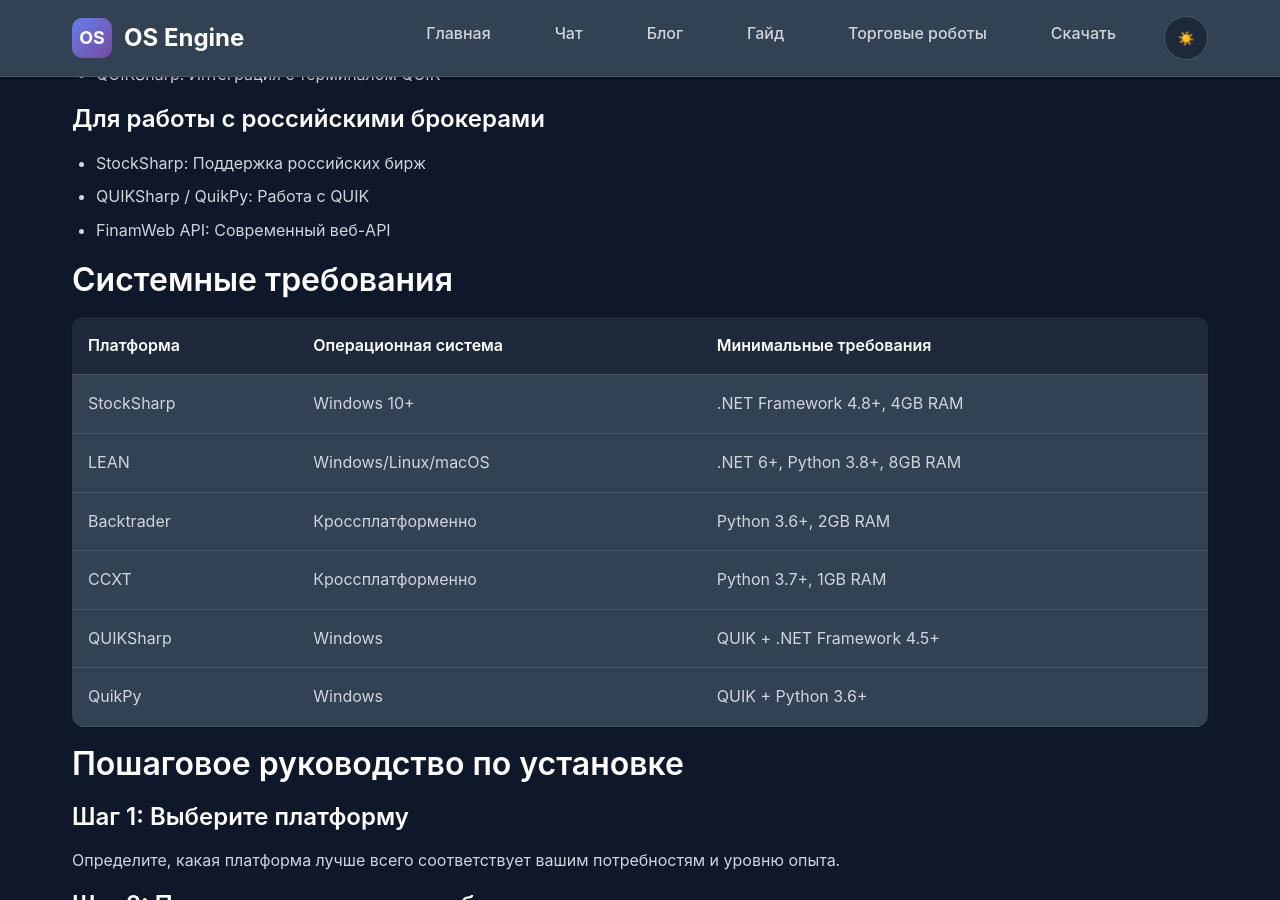
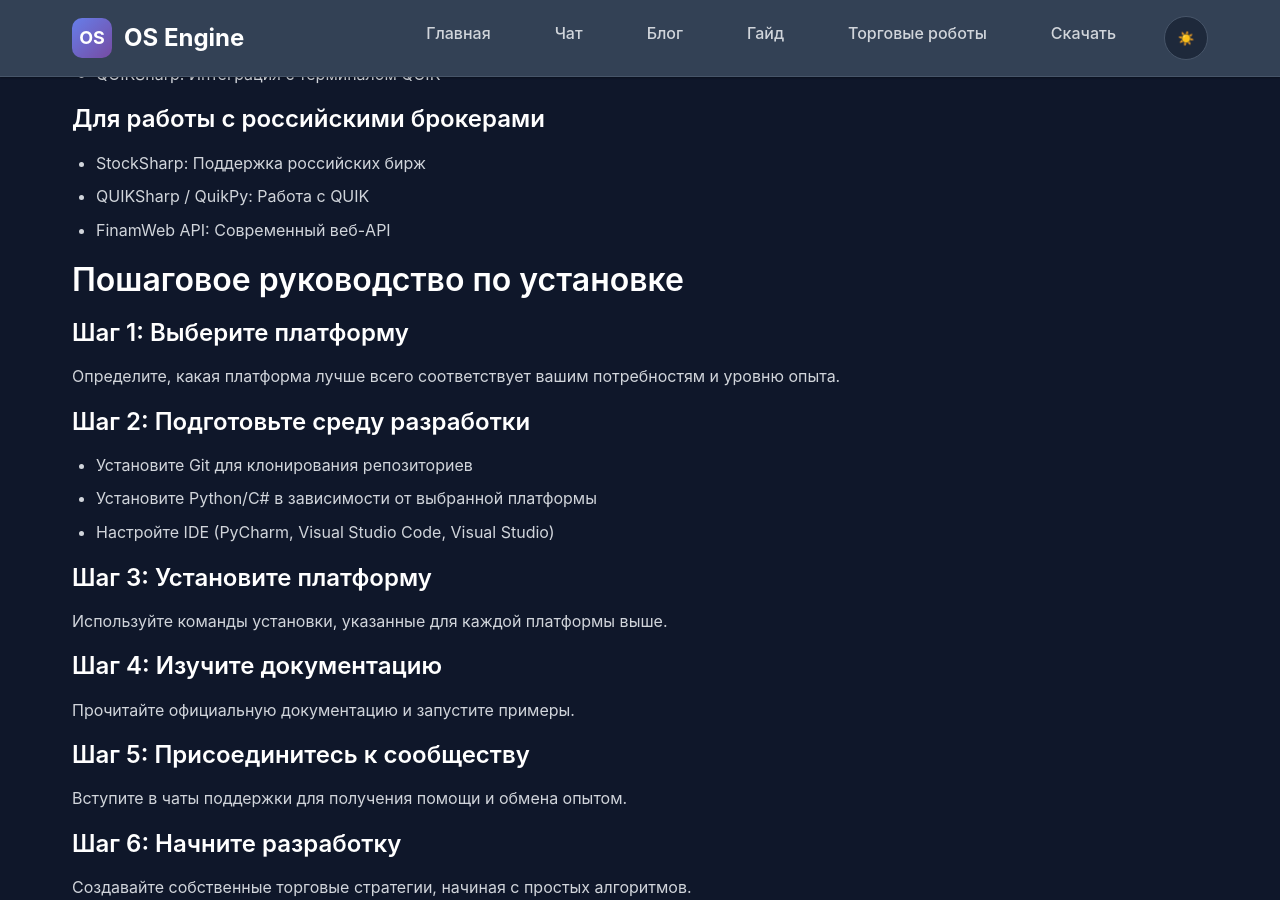
Before and after one commit to osaengine/osaengine.github.io, a Jekyll site: the page built from download.md, in a window 1280 px wide and 900 px high, scrolled down 5337 px. Built offline with Jekyll 4.4.1, drawn with Linux system fonts in a browser that asks for light colours.

Commit message:
фиксы

```diff
--- a/download.md
+++ b/download.md
@@ -102,17 +102,6 @@
 - QUIKSharp / QuikPy: Работа с QUIK
 - FinamWeb API: Современный веб-API
 
-## Системные требования
-
-| Платформа | Операционная система | Минимальные требования |
-|-----------|---------------------|------------------------|
-| StockSharp | Windows 10+ | .NET Framework 4.8+, 4GB RAM |
-| LEAN | Windows/Linux/macOS | .NET 6+, Python 3.8+, 8GB RAM |
-| Backtrader | Кроссплатформенно | Python 3.6+, 2GB RAM |
-| CCXT | Кроссплатформенно | Python 3.7+, 1GB RAM |
-| QUIKSharp | Windows | QUIK + .NET Framework 4.5+ |
-| QuikPy | Windows | QUIK + Python 3.6+ |
-
 ## Пошаговое руководство по установке
 
 ### Шаг 1: Выберите платформу
```
